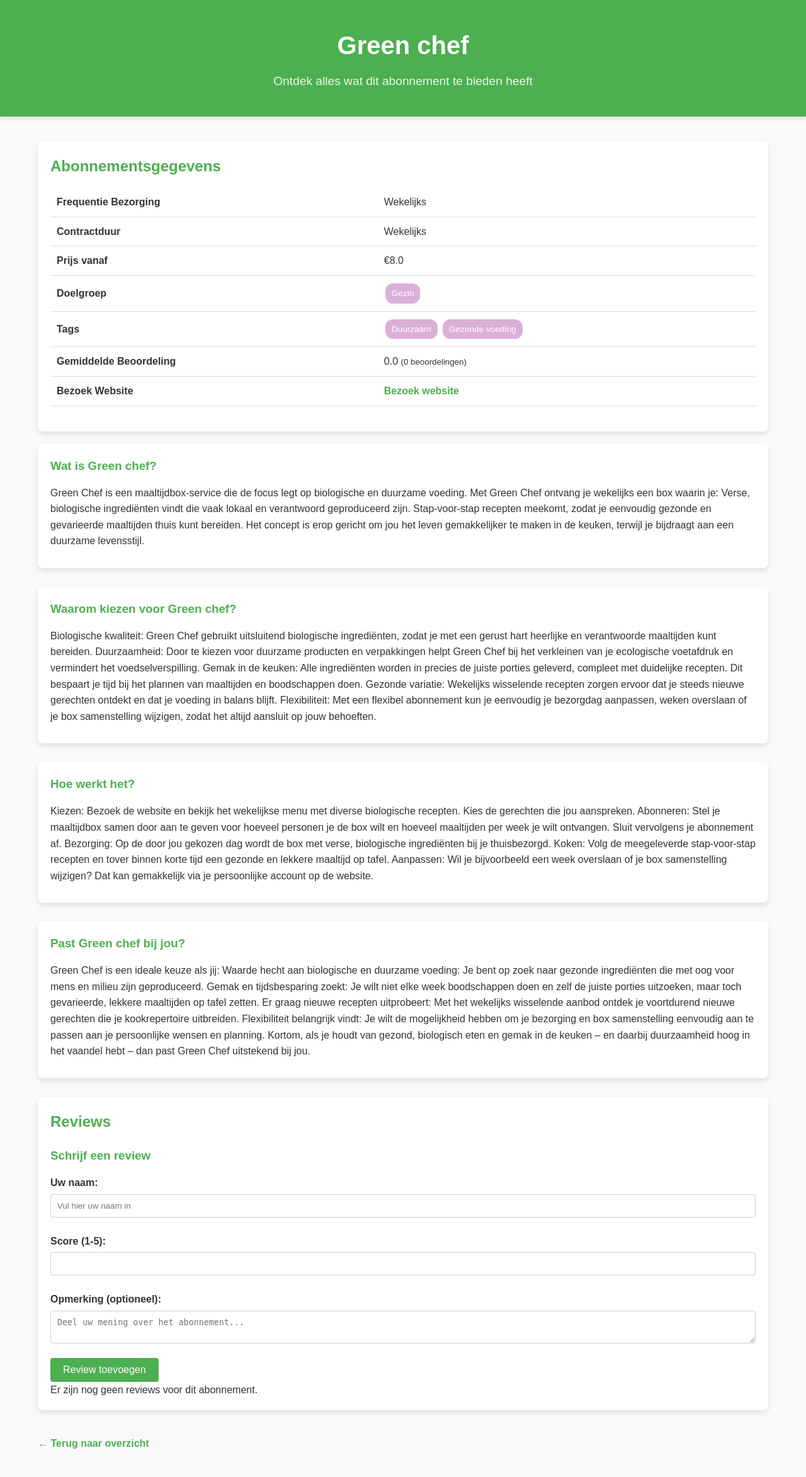
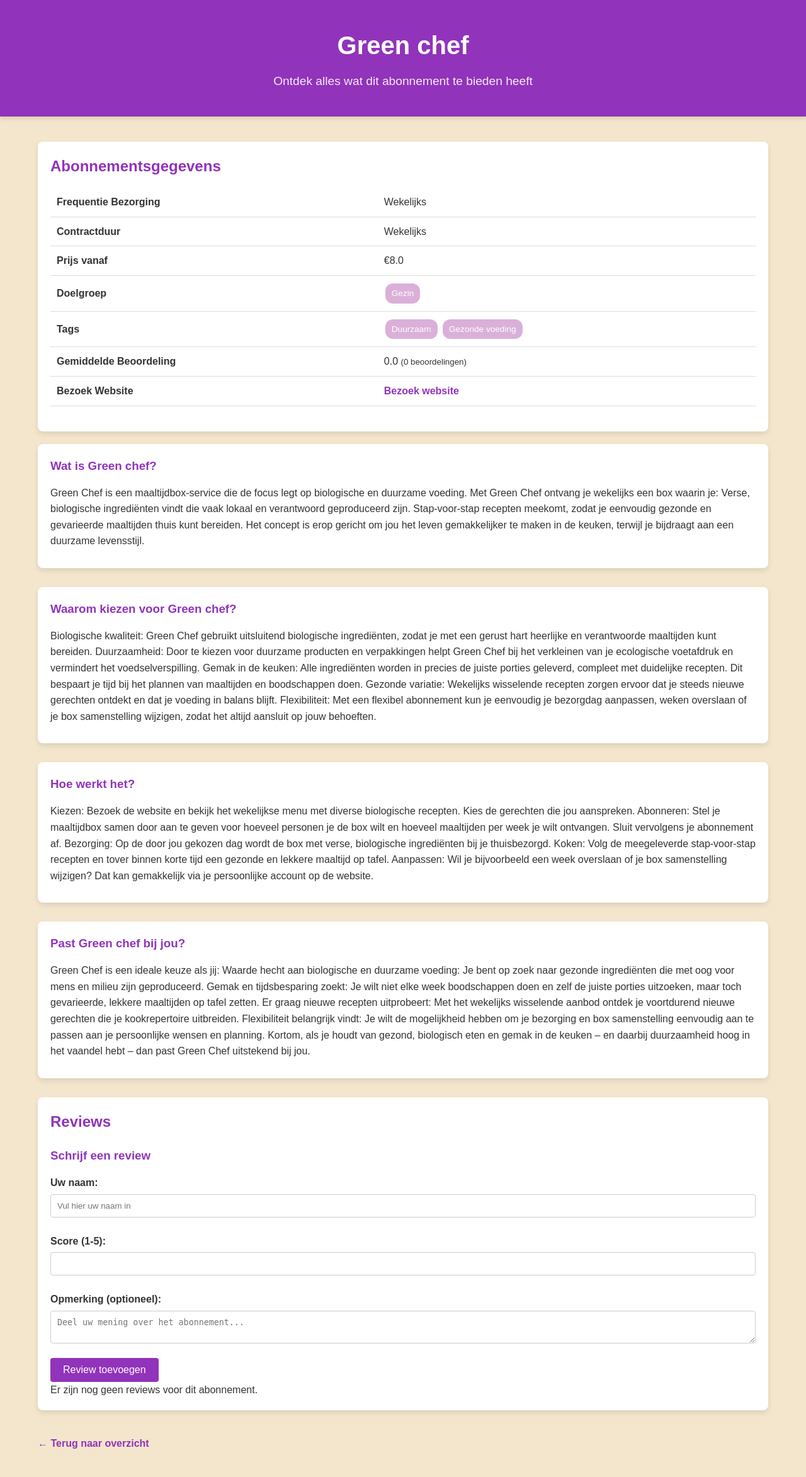
Before and after one commit to abbohub/test, a Flask app: page /abonnement/3/reviews in a window 1280 px wide. Shown: the whole page at 63% size. Run offline with Flask 3, Linux system fonts and the light colour scheme; parts of the project's set-up code (start-up, migrations or seed data) failed here and were passed over; some libraries are stand-ins or nearby versions.

Commit message:
Add files via upload

```diff
--- a/Abbohubb/static/styles.css
+++ b/Abbohubb/static/styles.css
@@ -364,9 +364,6 @@
   margin: 2px;
   text-align: center;
 }
-.badge:hover {
-  background-color: #45a049;
-}
 
 /* ========== FLIP EFFECT (alleen voor de logo/beschrijving bovenaan) ========== */
 .flip-container {
--- a/Abbohubb/templates/abonnement_reviews.html
+++ b/Abbohubb/templates/abonnement_reviews.html
@@ -14,12 +14,12 @@
     }
     body {
       font-family: Arial, sans-serif;
-      background-color: #f9f9f9;
+      background-color: #f3e6cc;
       color: #333;
       line-height: 1.6;
     }
     header {
-      background-color: #4CAF50;
+      background-color: #9133bb;
       color: #fff;
       padding: 40px 20px;
       text-align: center;
@@ -44,7 +44,7 @@
       box-shadow: 0 4px 8px rgba(0, 0, 0, 0.1);
     }
     .card h2, .card h3 {
-      color: #4CAF50;
+      color: #9133bb;
       margin-bottom: 15px;
     }
     /* Tabel met abonnementsgegevens */
@@ -82,7 +82,7 @@
       border-radius: 4px;
     }
     form button {
-      background-color: #4CAF50;
+      background-color: #9133bb;
       color: #fff;
       padding: 10px 20px;
       border: none;
@@ -92,7 +92,7 @@
       transition: background-color 0.3s ease;
     }
     form button:hover {
-      background-color: #45a049;
+      background-color: #9133bb;
     }
     /* Review lijst */
     .review {
@@ -111,7 +111,7 @@
     .back-link {
       display: inline-block;
       margin-top: 20px;
-      color: #4CAF50;
+      color: #9133bb;
       text-decoration: none;
       font-weight: bold;
     }
@@ -120,7 +120,7 @@
     }
     /* Bezoek website knop stijl: groene, dikgedrukte tekst */
     a.visit-website {
-      color: #4CAF50;
+      color: #9133bb;
       font-weight: bold;
       text-decoration: none;
     }
```
Also changed, not shown: Abbohubb/templates/login.html (+4 -4 lines), Abbohubb/templates/vergelijk.html (+6 -6 lines), Abbohubb/instance/abonnementen.db.
